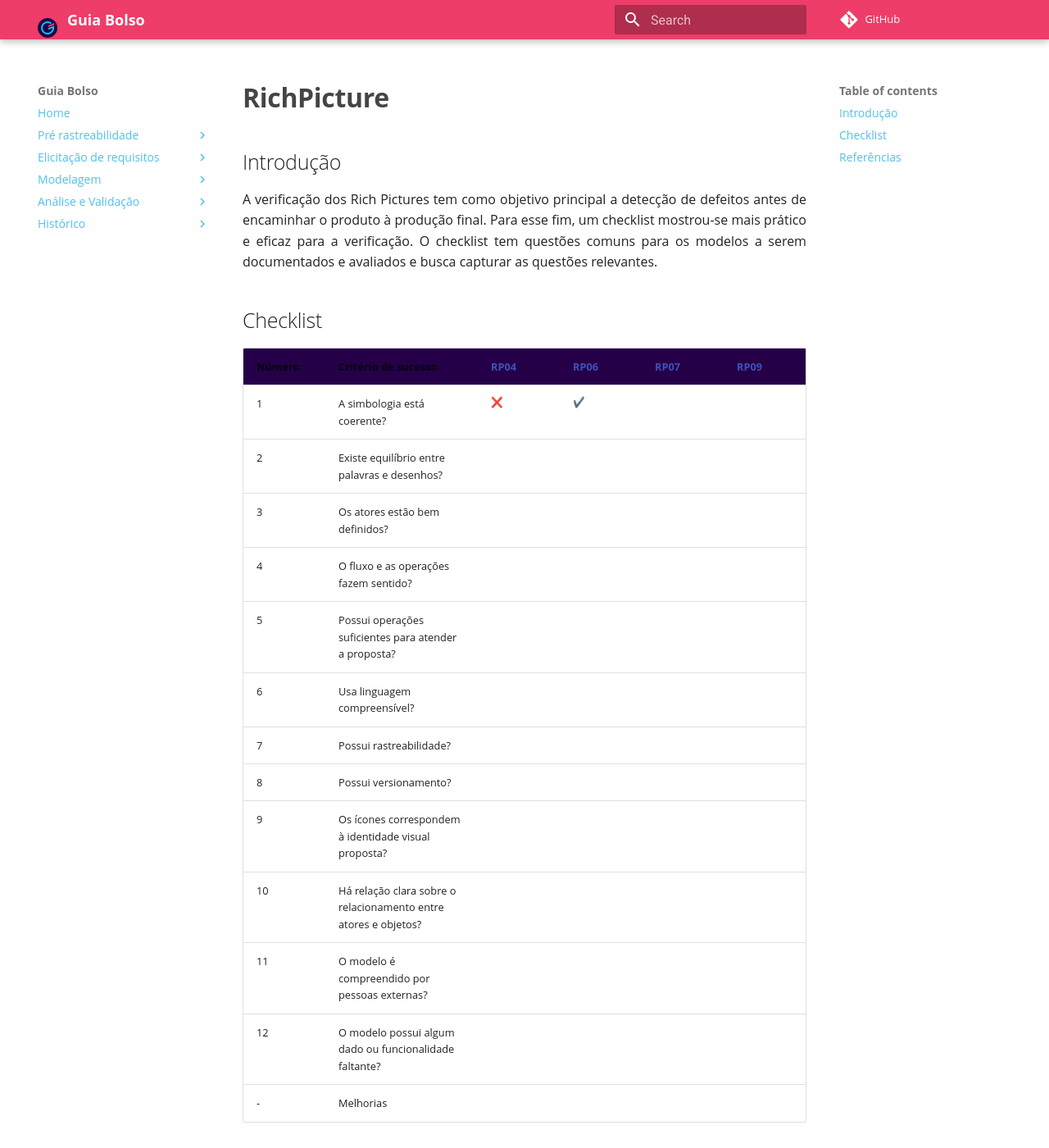
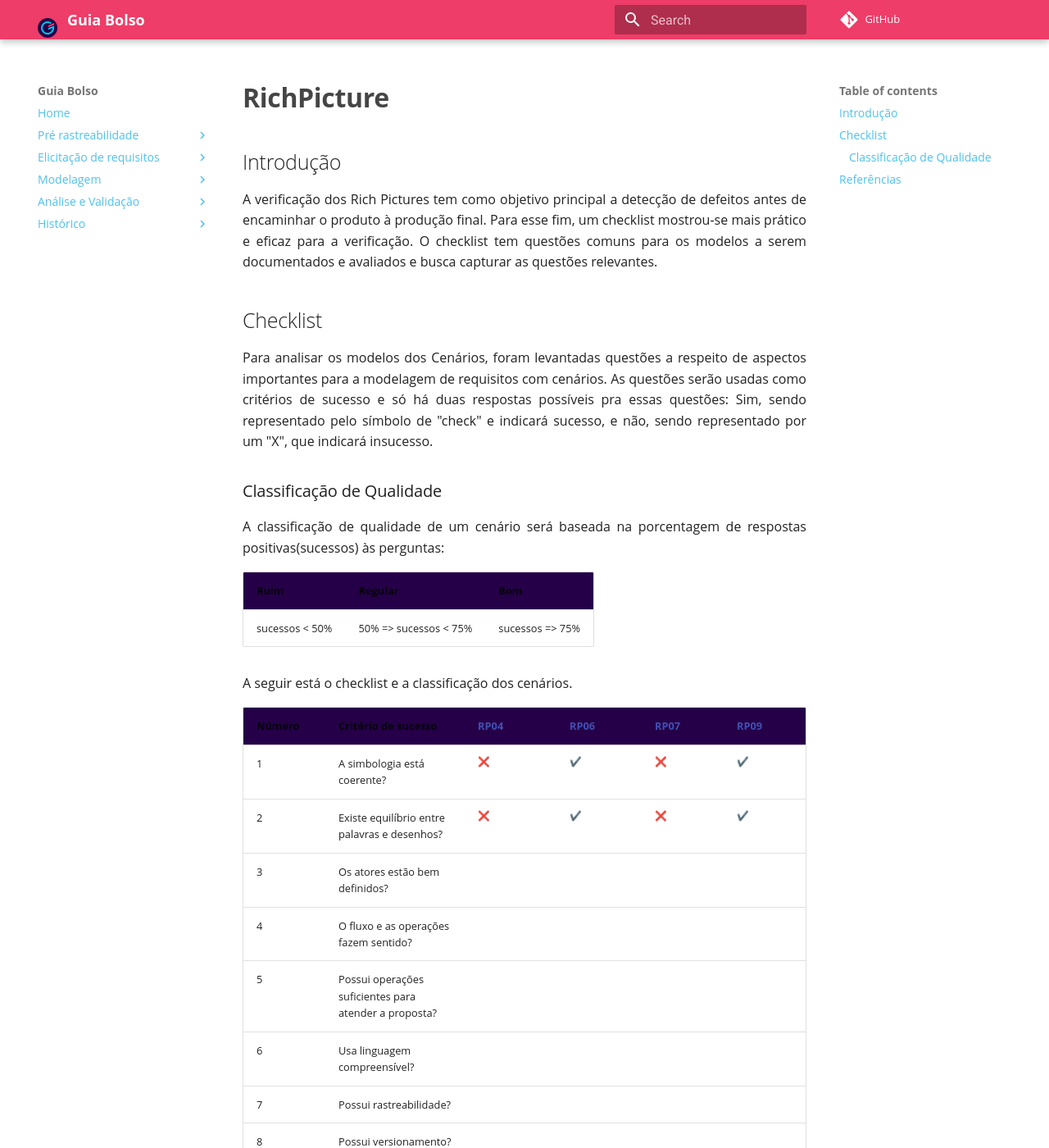
Before and after one commit to fga-disciplinas/2019.1-Guia-Bolso, an MkDocs documentation site: the page built from docs/analise/analise_rich_picture.md, in a window 1280 px wide and 1400 px high. Shown: the whole window at 82% size. Built offline with MkDocs 1.6.1 and Material for MkDocs 9.7.7, drawn with Linux system fonts in a browser that asks for light colours; emoji names are drawn with the system emoji font; comment, search, counter and statistics services are not loaded; old or Windows-style settings are respelled for this version of MkDocs; some of the changed text lies outside the part shown.

Commit message:
Adicionando classificação de qualidade e algumas correções

```diff
--- a/docs/analise/analise_rich_picture.md
+++ b/docs/analise/analise_rich_picture.md
@@ -5,11 +5,22 @@
 A verificação dos Rich Pictures tem como objetivo principal a detecção de defeitos antes de encaminhar o produto à produção final. Para esse fim, um checklist mostrou-se mais prático e eficaz para a verificação. O checklist tem questões comuns para os modelos a serem documentados e avaliados e busca capturar as questões relevantes.
 
 ## Checklist
+Para analisar os modelos dos Cenários, foram levantadas questões a respeito de aspectos importantes para a modelagem de requisitos com cenários. As questões serão usadas como critérios de sucesso e só há duas respostas possíveis pra essas questões: Sim, sendo representado pelo símbolo de "check" e indicará sucesso, e não, sendo representado por um "X", que indicará insucesso.
+
+### Classificação de Qualidade
+
+A classificação de qualidade de um cenário será baseada na porcentagem de respostas positivas(sucessos) às perguntas:
+
+|Ruim|Regular|Bom|
+|--|--|--|
+|sucessos < 50%| 50% => sucessos < 75%|sucessos => 75%|
+
+A seguir está o checklist e a classificação dos cenários.
 
 |Número|Critério de sucesso|[RP04](../../pre-rastreabilidade/richpicture/#rp04-financas-do-app)|[RP06](../../pre-rastreabilidade/richpicture/#rp06-financeiro-aba)|[RP07](../../pre-rastreabilidade/richpicture/#rp07-aba-guia) |[RP09](../../pre-rastreabilidade/richpicture/#rp09-radar-cpf)|
 |------|----------------------|--|--|--|--|
-|1| A simbologia está coerente?| :x: | :heavy_check_mark: |
-|2| Existe equilíbrio entre palavras e desenhos?|
+|1| A simbologia está coerente?| :x: | :heavy_check_mark: | :x: | :heavy_check_mark: |
+|2| Existe equilíbrio entre palavras e desenhos?| :x: | :heavy_check_mark: | :x: | :heavy_check_mark: |
 |3| Os atores estão bem definidos?|
 |4| O fluxo e as operações fazem sentido?|
 |5| Possui operações suficientes para atender a proposta?|
@@ -20,7 +31,9 @@ A verificação dos Rich Pictures tem como objetivo principal a detecção de de
 |10| Há relação clara sobre o relacionamento entre atores e objetos?
 |11| O modelo é compreendido por pessoas externas?|
 |12| O modelo possui algum dado ou funcionalidade faltante?|
-|-| Melhorias |
+|-| Quantidade de sucessos | 60% | 80% | 30% |
+|-| Classificação | **Regular**  | **Bom** | **Ruim** | |
+|-| Melhorias | Usar ícones do aplicativo | Simplificar mais | | |
 
 
 ## Referências
```
Also changed, not shown: docs/analise/analise_cenarios.md (+16 -2 lines), docs/analise/rich.md (deleted, +0 -21 lines).
